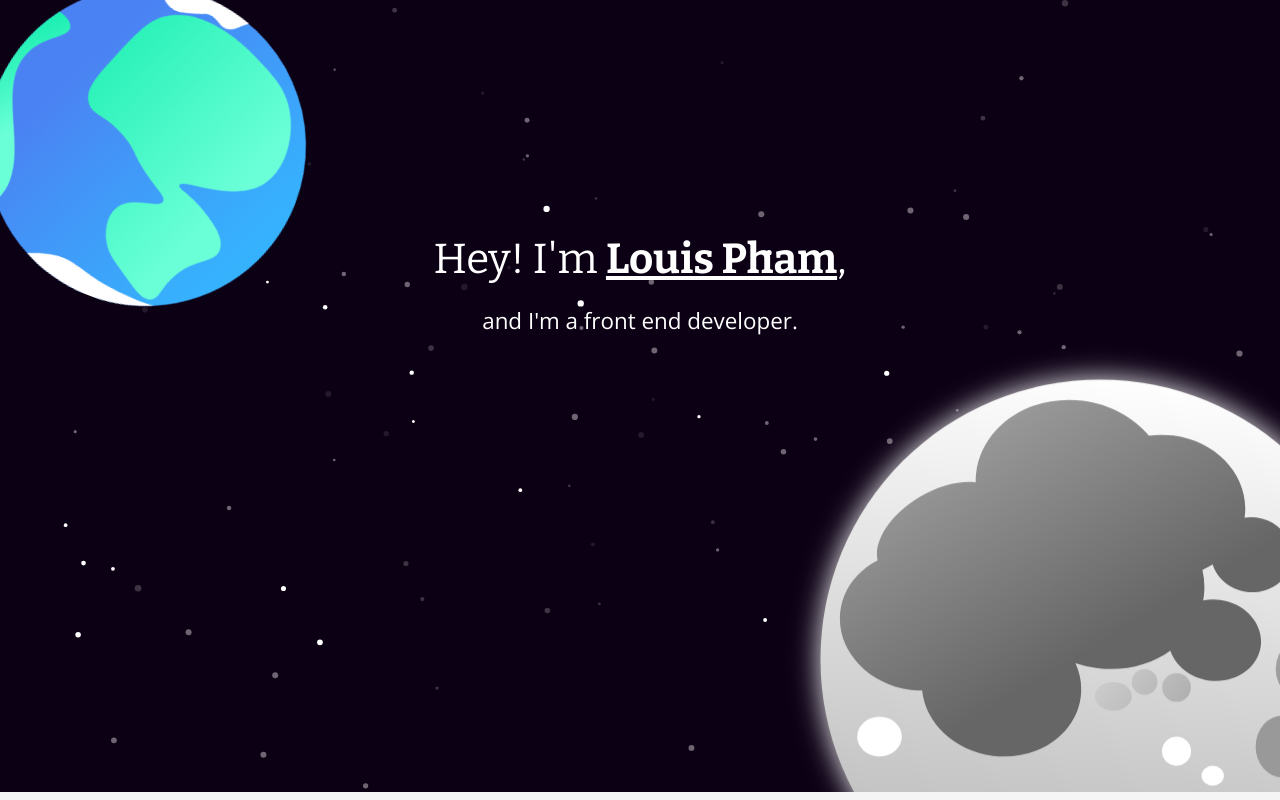
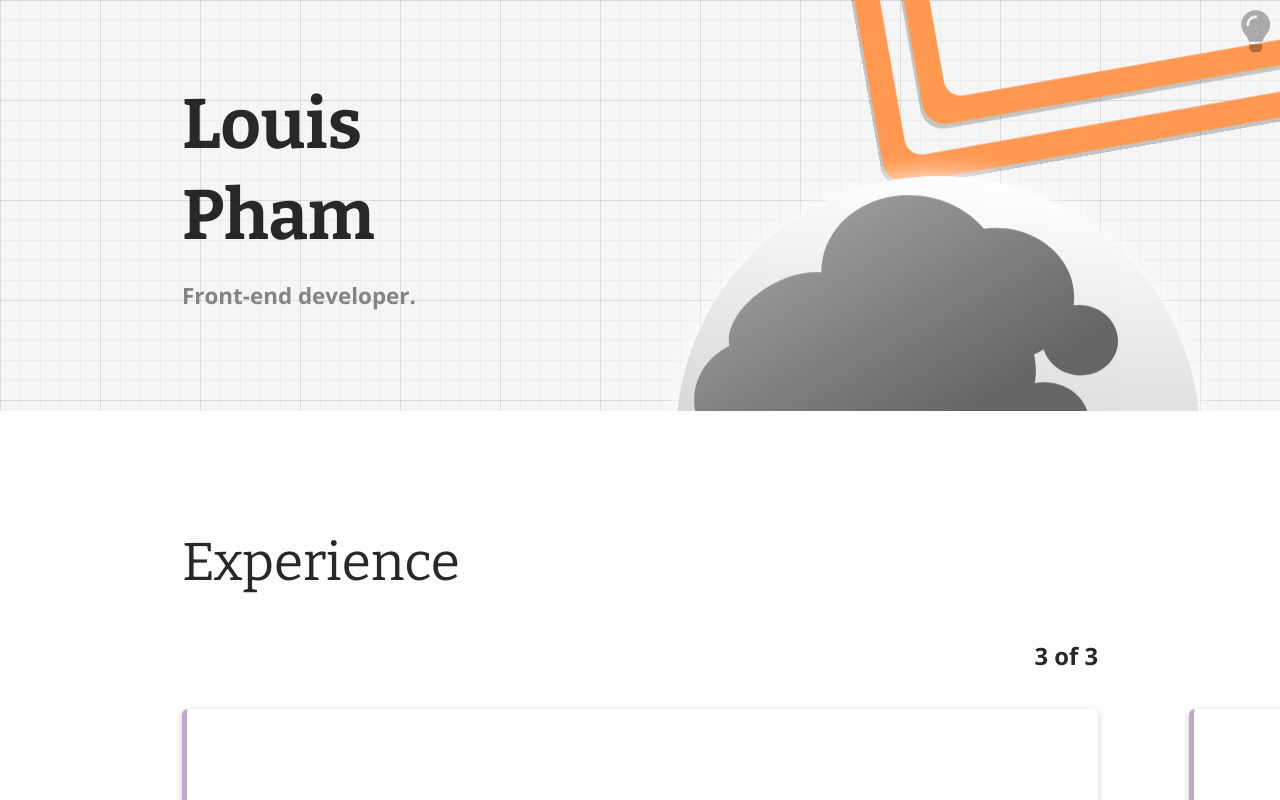
Before and after one commit to louis-pham/ARCHIVE-louis-pham.github.io, a React (Create React App) app: page / in a window 1280 px wide. Shown: the top 800 px of the page. Built offline with nearby package versions, Linux system fonts and the light colour scheme.

Commit message:
Overall redesign (new landing, added nightmode, text alignments, colours, etc.)

```diff
--- a/src/App.js
+++ b/src/App.js
@@ -1,4 +1,4 @@
-import React from 'react';
+import React, { useState, useEffect } from 'react';
 import Intro from './sections/Intro.js';
 import Experience from './sections/Experience.js';
 import SideProjects from './sections/SideProjects.js';
@@ -6,9 +6,45 @@ import Skills from './sections/Skills.js';
 import AboutMe from './sections/AboutMe.js';
 import ContactMe from './sections/ContactMe.js';
 
+const currentTime = new Date().getTime();
+const EXPIRYDURATION = 60 * 60 * 24 * 1000; // 24 hours in milliseconds
+
 function App() {
+  const [nightModeOn, toggleNightMode] = useState(false);
+  // const [lastScrollY, updateScrollY] = useState(0);
+  // const [lastScrollDirection, updateScrollDirection] = useState("");
+
+  let setNightMode = () => {
+    toggleNightMode(!nightModeOn);
+    localStorage.setItem("night-mode", !nightModeOn);
+  };
+
+  useEffect(() => {
+    if (!localStorage.getItem("expiry-time")) {
+      localStorage.setItem("expiry-time", currentTime);
+    }
+    if (currentTime >= parseInt(localStorage.getItem("expiry-time")) + EXPIRYDURATION) {
+      localStorage.clear();
+      localStorage.setItem("expiry-time", currentTime);
+    }
+
+    if (!localStorage.getItem("night-mode")) {
+      localStorage.setItem("night-mode", "false");
+    }
+    if (localStorage.getItem("night-mode") === "false") {
+      toggleNightMode(false);
+    } else {
+      toggleNightMode(true);
+    }
+
+    // window.addEventListener("scroll", (event) => {
+    //   console.log(event.srcElement);
+    // });
+  }, []);
+
   return (
-    <div className="container">
+    <div className={"container" + (nightModeOn ? " night-mode" : "")}>
+      <span className="animated fadeInRight night-mode-toggle" onClick={() => setNightMode()}><i className="fas fa-lightbulb fa-3x"></i></span>
       <Intro />
       <Experience />
       <SideProjects />
--- a/src/css/index.css
+++ b/src/css/index.css
@@ -9,7 +9,7 @@ html {
 
 body {
   margin: 0;
-  text-align: center;
+  text-align: left;
   font-family: 'Open Sans', Helvetica, sans-serif;
   font-size: 14px;
   color: rgb(0,0,0);
@@ -37,7 +37,6 @@ h2 {
   font-size: 3.8em;
   font-weight: normal;
   line-height: 1.4em;
-  color: #3d4a86;
 }
 
 h3 {
@@ -86,6 +85,11 @@ section:nth-child(even) {
   background-color: rgba(154, 154, 154, 0.1);
 }
 
+section:first-child {
+  background-color: rgb(245, 245, 245);
+  background-color: rgba(154, 154, 154, 0.1);
+}
+
 section:nth-child(odd):not(:first-child) {
   background-color: rgb(252, 252, 252);
   background-color: rgba(230, 230, 230, 0.1);
@@ -120,7 +124,7 @@ footer {
   min-height: 35px;
   color: white;
   text-align: right;
-  background-color: #0c0015;
+  background-color: #090909;
 }
 
 .hidden {
@@ -142,24 +146,33 @@ footer {
 .intro {
   position: relative;
   padding: 0;
-  min-height: 400px;
-  height: 99vh;
   overflow: hidden;
-  color: white;
-  background-color: #0c0015;
-  background: url(/images/stars.svg), #0c0015;
-  background-position: right;
-  background-repeat: no-repeat;
-  background-size: cover;
-  background-attachment: fixed;
+}
+
+.intro__wrapper {
+  position: relative;
+  padding: 10vh var(--horizontal-gutter);
+  min-height: 200px;
+  background: rgb(245, 245, 245) url(/images/grid.svg);
+  overflow: hidden;
+}
+
+.intro__heatpipe {
+  position: absolute;
+  top: -700px;
+  right: -600px;
+  height: 800px;
+  width: 800px;
+  background: url(/images/heatpipe.svg) top left no-repeat;
+  transform: rotateZ(-10deg);
 }
 
 .intro__moon {
   position: absolute;
-  bottom: -10em;
-  right: -7em;
-  height: 65vh;
-  width: 65vh;
+  bottom: -3em;
+  right: -3em;
+  height: 200px;
+  width: 200px;
   background: url(/images/moon.svg) top left no-repeat;
   -webkit-animation: fadeInUp 2s ease-out, float 7s ease-in-out 2s infinite;
   -moz-animation: fadeInUp 2s ease-out, float 7s ease-in-out 2s infinite;
@@ -167,43 +180,31 @@ footer {
   transition: bottom,right,height,width 1s ease-in-out;
 }
 
-.intro__earth {
-  position: absolute;
-  top: -2em;
-  left: -7em;
-  height: 30vh;
-  width: 30vh;
-  background: url(/images/earth.svg) top left no-repeat;
-  -webkit-animation: rotateInDownLeft 1.5s ease-out, rotate 60s linear 1.5s infinite;
-  -moz-animation: rotateInDownLeft 1.5s ease-out, rotate 60s linear 1.5s infinite;
-  animation: rotateInDownLeft 1.5s ease-out, rotate 60s linear 1.5s infinite;
-  transition: bottom,right,height,width 1s ease-in-out;
-}
-
 .intro__name {
   margin: 0;
-  padding-top: 29vh;
-  font-size: 3.0em;
+  font-size: 5.0em;
   font-weight: normal;
   line-height: 1.3em;
   animation-delay: 0.2s;
+
 }
 
 .intro__name > span {
   font-weight: bold;
-  text-decoration: underline;
 }
 
 .intro__title {
   display: block;
   margin: 1em 0;
   font-size: 1.6em;
+  font-weight: bold;
+  color: #848484;
   animation-delay: 0.7s;
 }
 
 .scroll-down-icon {
   position: absolute;
-  bottom: 20px;
+  bottom: 40px;
   left: 50%;
   animation-name: fadeInOut;
   animation-direction: alternate;
@@ -235,7 +236,6 @@ footer {
   justify-self: end;
   font-size: 1.7em;
   font-weight: bold;
-  color: #5764a0;
 }
 
 .work-items {
@@ -284,11 +284,12 @@ footer {
   scroll-snap-align: center;
   margin: 16px 0;
   padding: 20px 30px;
-  border-left: #cdd6ff solid 5px;
+  border-left: #bac solid 5px;
   background: white;
   box-shadow: 0 2px 6px 0 rgba(0,0,0,0.15), 0 2px 10px 0 rgba(0,0,0,0.06);
   border-radius: 6px;
   position: relative;
+  text-align: center;
 }
 
 .work-item:focus {
@@ -323,12 +324,11 @@ footer {
 }
 
 .project-item__image {
-  margin: auto;
   border-radius: 6px;
   -webkit-flex: 0 0 auto;
   -ms-flex: 0 0 auto;
   flex: 0 0 auto;
-  width: 100%;
+  width: 70%;
   box-shadow: 0 2px 6px 0 rgba(0,0,0,0.15), 0 2px 10px 0 rgba(0,0,0,0.06);
 }
 
@@ -378,7 +378,7 @@ footer {
 
 .radargraph-holder {
   position: absolute;
-  left: -7em;
+  right: -3em;
   top: -3em;
   width: 16em;
   height: 15em;
@@ -425,7 +425,7 @@ footer {
 .contact-form {
   font-family: inherit;
   text-align: left;
-  padding: 2em 2em;
+  padding: 1em 0;
 }
 
 .contact-form * {
@@ -437,4 +437,5 @@ footer {
   background: -webkit-linear-gradient(66deg, rgba(255,192,130,1) 0%, rgba(232,199,234,1) 98%, rgba(227,200,255,1) 100%);
   background: -o-linear-gradient(66deg, rgba(255,192,130,1) 0%, rgba(232,199,234,1) 98%, rgba(227,200,255,1) 100%);
   background: linear-gradient(156deg, rgba(255,192,130,1) 0%, rgba(232,199,234,1) 98%, rgba(227,200,255,1) 100%);
+  margin-top: 10px;
 }
--- a/src/css/mediaqueries.css
+++ b/src/css/mediaqueries.css
@@ -13,18 +13,11 @@
     --horizontal-gutter: 4em;
   }
 
-  .intro__earth {
-    top: -2em;
-    left: -4em;
-    height: 32vh;
-    width: 32vh;
-  }
-
   .intro__moon {
-    bottom: -8em;
-    right: -8em;
-    height: 70vh;
-    width: 70vh;
+    bottom: -10em;
+    right: -5em;
+    height: 350px;
+    width: 350px;
   }
 
   .work-item {
@@ -66,14 +59,16 @@
     --horizontal-gutter: 8em;
   }
 
-  .intro__earth {
-    height: 34vh;
-    width: 34vh;
+  .intro__moon {
+    bottom: -15em;
+    right: -6em;
+    height: 450px;
+    width: 450px;
   }
 
-  .intro__moon {
-    height: 75vh;
-    width: 75vh;
+  .intro__heatpipe {
+    top: -690px;
+    right: -400px;
   }
 
   .work-item {
@@ -81,8 +76,8 @@
   }
 
   .radargraph-holder {
-    left: -23em;
-    top: 7em;
+    right: -23em;
+    top: 2em;
     width: 39em;
     height: 38em;
   }
@@ -102,18 +97,18 @@
     --horizontal-gutter: 13em;
   }
 
-  .intro__earth {
-    top: -1em;
-    left: -1em;
-    height: 40vh;
-    width: 40vh;
+  .intro__moon {
+    bottom: -22em;
+    right: 3em;
+    height: 600px;
+    width: 600px;
   }
 
-  .intro__moon {
-    bottom: -12em;
-    right: -10em;
-    height: 80vh;
-    width: 80vh;
+  .intro__heatpipe {
+    top: -780px;
+    right: -420px;
+    height: 900px;
+    width: 900px;
   }
 
   /* Always display work item details on sufficiently large screen */
@@ -144,15 +139,15 @@
   }
 
   .radargraph-holder {
-    left: -22em;
+    right: -15em;
     top: 3em;
     width: 44em;
     height: 42em;
   }
 
   .fightstick-holder {
-    right: 1em;
-    top: 1em;
+    right: 3em;
+    top: 2em;
   }
 
   @supports (display: grid) {
@@ -199,8 +194,22 @@
     --horizontal-gutter: 20em;
   }
 
+  .intro__moon {
+    bottom: -25em;
+    left: 35em;
+    height: 700px;
+    width: 700px;
+  }
+
+  .intro__heatpipe {
+    top: -920px;
+    right: -550px;
+    height: 1000px;
+    width: 1000px;
+  }
+
   .radargraph-holder {
-    left: -17em;
+    right: -8em;
   }
 
   .fightstick-holder {
@@ -223,3 +232,24 @@ _:-ms-lang(x), .experience__work-item-index {
 _:-ms-lang(x), .scroll-button {
   display: none;
 }
+
+@media screen and (min-width: 1600px) {
+  .intro__moon {
+    bottom: -25em;
+    left: 45em;
+    height: 700px;
+    width: 700px;
+  }
+
+  .radargraph-holder {
+    right: 4em;
+    top: 7em;
+  }
+
+  .fightstick-holder {
+    right: 2em;
+    top: 0em;
+    width: 36em;
+    height: 19.75em;
+  }
+}
--- /dev/null
+++ b/src/css/nightmode.css
@@ -0,0 +1,44 @@
+.night-mode {
+  background-color: black;
+  color: white;
+}
+
+.night-mode a {
+  color: #adf;
+}
+
+.night-mode a:visited {
+  color: #bac;
+}
+
+.night-mode-toggle {
+  position: fixed;
+  top: 10px;
+  right: 10px;
+  z-index: 100;
+  color: rgba(0, 0, 0, 0.3);
+  cursor: pointer;
+}
+
+.night-mode .night-mode-toggle {
+  color: white;
+  text-shadow: 0px 0px 15px white;
+}
+
+.night-mode .intro__wrapper {
+  background-color: black;
+}
+
+.night-mode .work-item {
+  border-left: #50366b solid 5px;
+  background: #252525;
+}
+
+.night-mode .social-media a {
+  color: rgb(180, 180, 180);
+  color: rgba(255, 255, 255, 0.68);
+}
+
+.night-mode fieldset input,.night-mode fieldset textarea {
+  background-color: #211d27;
+}
--- a/src/index.js
+++ b/src/index.js
@@ -3,6 +3,7 @@ import ReactDOM from 'react-dom';
 import './css/index.css';
 import './css/keyframes.css';
 import './css/mediaqueries.css';
+import './css/nightmode.css';
 import App from './App.js';
 import * as serviceWorker from './serviceWorker';
 
--- a/src/sections/Intro.js
+++ b/src/sections/Intro.js
@@ -3,12 +3,12 @@ import React from 'react';
 function Intro(props) {
   return (
     <section className="intro">
-      <div className="intro__earth" aria-hidden="true"></div>
+      <div className="intro__wrapper">
+        <h1 className="intro__name animated fadeIn"><span>Louis<br />Pham</span></h1>
+        <div className="intro__title animated fadeIn">Front-end developer.</div>
+      </div>
+      <div className="intro__heatpipe" aria-hidden="true"></div>
       <div className="intro__moon" aria-hidden="true"></div>
-      <h1 className="intro__name animated fadeIn">Hey! I'm <span>Louis Pham</span>,</h1>
-      <span className="intro__title animated fadeIn">and I'm a front end developer.</span>
-
-      <i className="scroll-down-icon fas fa-angle-double-down fa-6x animated infinite delay-1s"></i>
     </section>
   );
 }
```
Also changed, not shown: public/images/earth.svg (deleted), public/images/heatpipe.svg (added).
